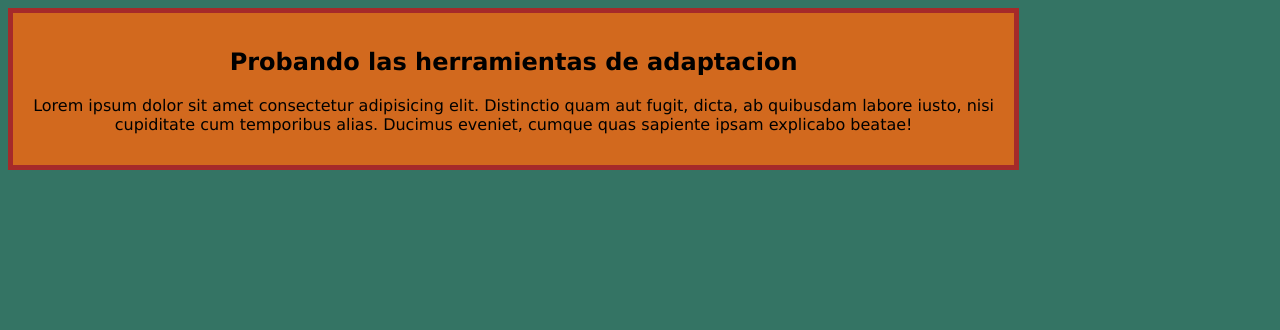
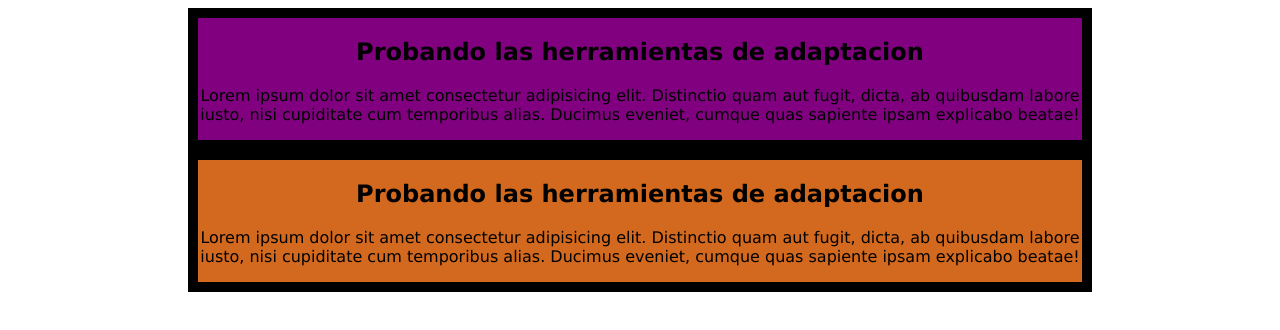
Before and after one commit to leandro12N/Curso-Full-Stack-2022, a website: page DH-HEROES/views/index.html in a window 1280 px wide. Drawn offline with Linux system fonts and the light colour scheme; files whose address does not match are found by name.

Commit message:
aplicando media queris al tp DH-HEROES

```diff
--- a/DH-HEROES/Public/css/styles.css
+++ b/DH-HEROES/Public/css/styles.css
@@ -1,12 +1,55 @@
 body{
     font-family: 'Lucida Sans', sans-serif;
-    background-color: #347464;
+    background-color: pink;
     text-align: center;
 }
 .contenedor{
-width: 80%;
+width: 90%;
+background-color: brown;
+}
+
+.contenedor2{
+width: 50%;
 background-color: chocolate;
-padding: 15px;
-border: solid 5px brown;
-box-sizing: border-box;
 }
+
+@media (min-width: 576px){
+    .contenedor{
+        width: 70%;
+        margin: auto;
+    }
+    .contenedor2{
+        width: 70%;
+        margin: auto;
+    }
+    body{
+        background-color: yellow;
+    }
+}
+@media (min-width: 768px){
+.contenedor{
+    background-color: darkgoldenrod;
+}
+.contenedor{
+    background-color: purple;
+}
+body{
+    background-color: inherit;
+}
+}
+@media (min-width: 992px){
+.contenedor{
+    border: solid 10px black;
+}
+.contenedor2{
+    border: solid 10px black;
+}
+}
+@media (min-width: 1200px){
+.contenedor{
+    max-width: 1100px;
+}
+.contenedor2{
+    max-width: 1100px;
+}
+}
--- a/DH-HEROES/views/index.html
+++ b/DH-HEROES/views/index.html
@@ -16,5 +16,14 @@
         beatae!
       </p>
     </article>
+    <article class="contenedor2">
+        <h1>Probando las herramientas de adaptacion</h1>
+        <p>
+          Lorem ipsum dolor sit amet consectetur adipisicing elit. Distinctio quam
+          aut fugit, dicta, ab quibusdam labore iusto, nisi cupiditate cum
+          temporibus alias. Ducimus eveniet, cumque quas sapiente ipsam explicabo
+          beatae!
+        </p>
+      </article>
   </body>
 </html>
```
